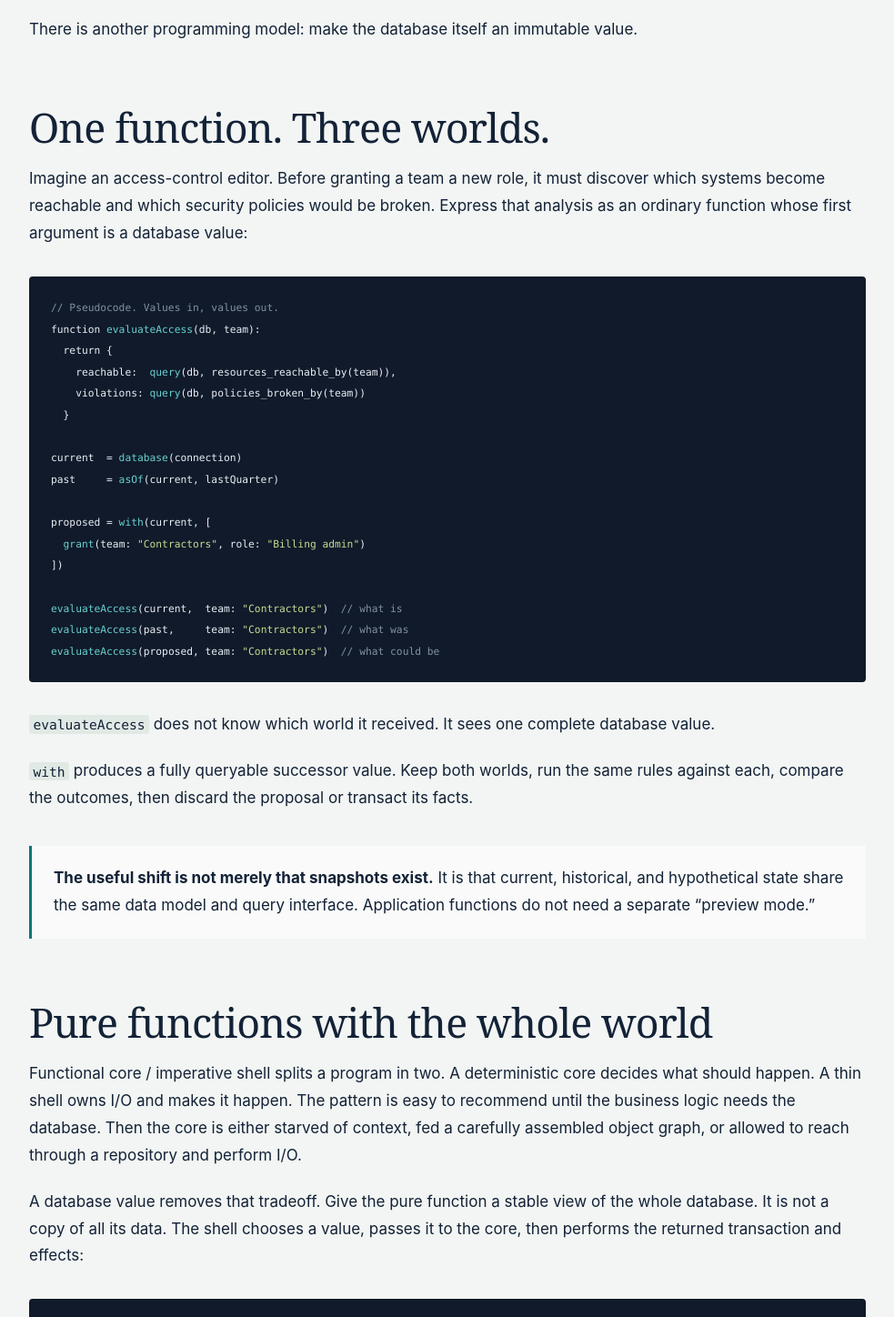
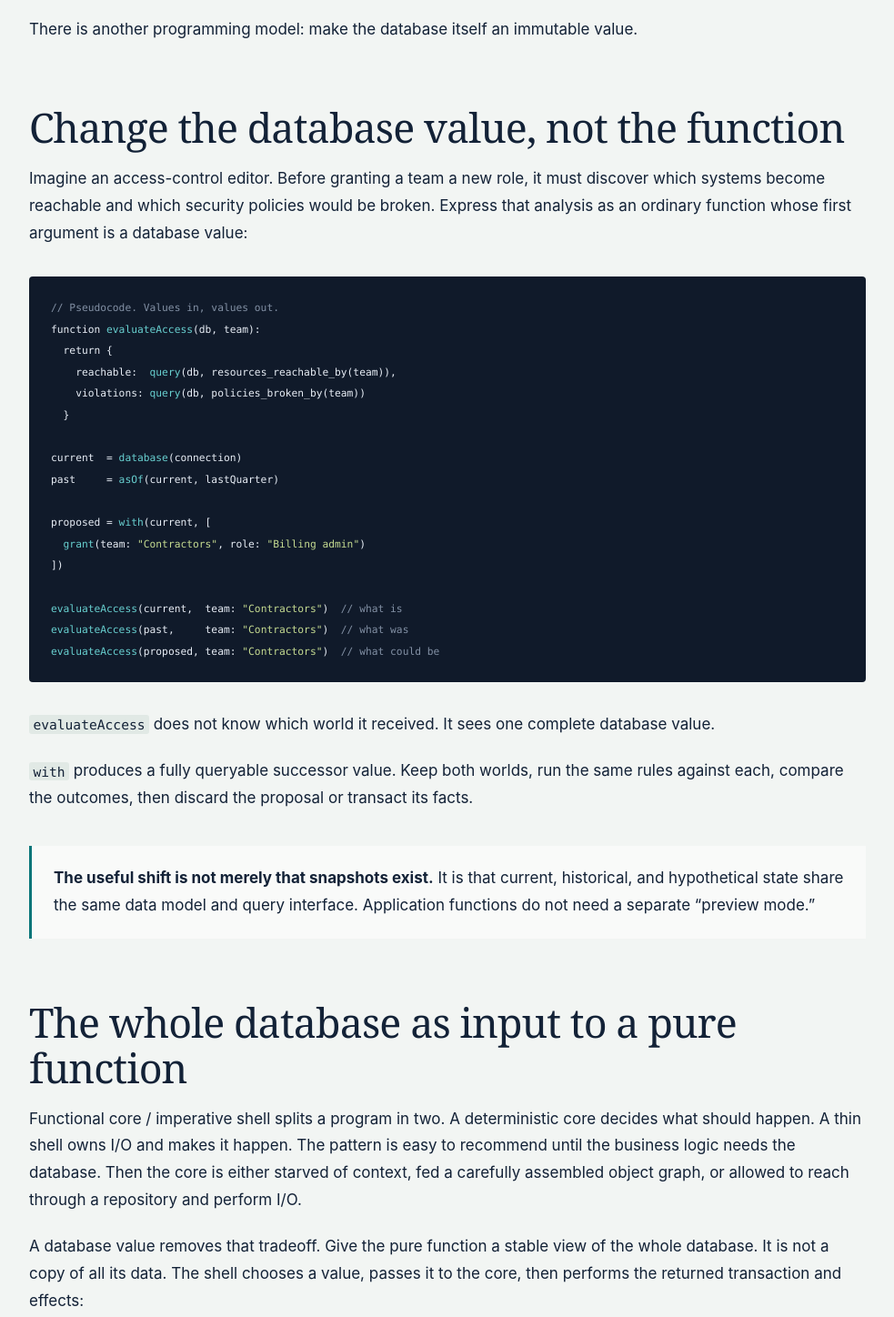
Before and after one commit to vevdb/vevdb.com, a website: page articles/the-database-as-a-value/index.html in a window 1280 px wide. Shown: the part 1022-2470 px from the top of the page at 91% size, without its empty margins (148-1131 px from the left). Drawn offline with Linux system fonts and the light colour scheme.

Commit message:
Refine database-value article headings

```diff
--- a/articles/the-database-as-a-value/index.html
+++ b/articles/the-database-as-a-value/index.html
@@ -85,7 +85,7 @@
 
           <p>There is another programming model: make the database itself an immutable value.</p>
 
-          <h2>One function. Three worlds.</h2>
+          <h2>Change the database value, not the function</h2>
 
           <p>Imagine an access-control editor. Before granting a team a new role, it must discover which systems become reachable and which security policies would be broken. Express that analysis as an ordinary function whose first argument is a database value:</p>
 
@@ -115,7 +115,7 @@ proposed = <span class="syntax-call">with</span>(current, [
             <p><strong>The useful shift is not merely that snapshots exist.</strong> It is that current, historical, and hypothetical state share the same data model and query interface. Application functions do not need a separate “preview mode.”</p>
           </div>
 
-          <h2>Pure functions with the whole world</h2>
+          <h2>The whole database as input to a pure function</h2>
 
           <p>Functional core / imperative shell splits a program in two. A deterministic core decides what should happen. A thin shell owns I/O and makes it happen. The pattern is easy to recommend until the business logic needs the database. Then the core is either starved of context, fed a carefully assembled object graph, or allowed to reach through a repository and perform I/O.</p>
 
```
